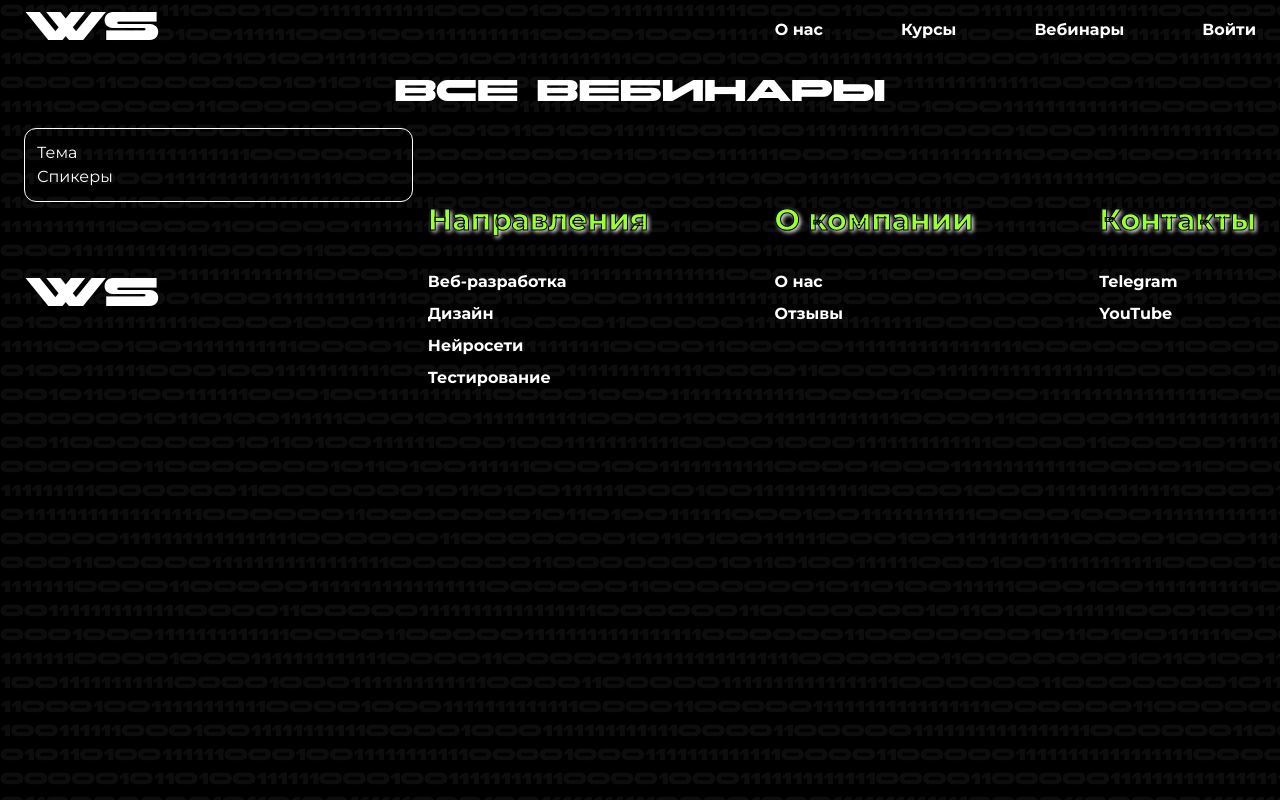
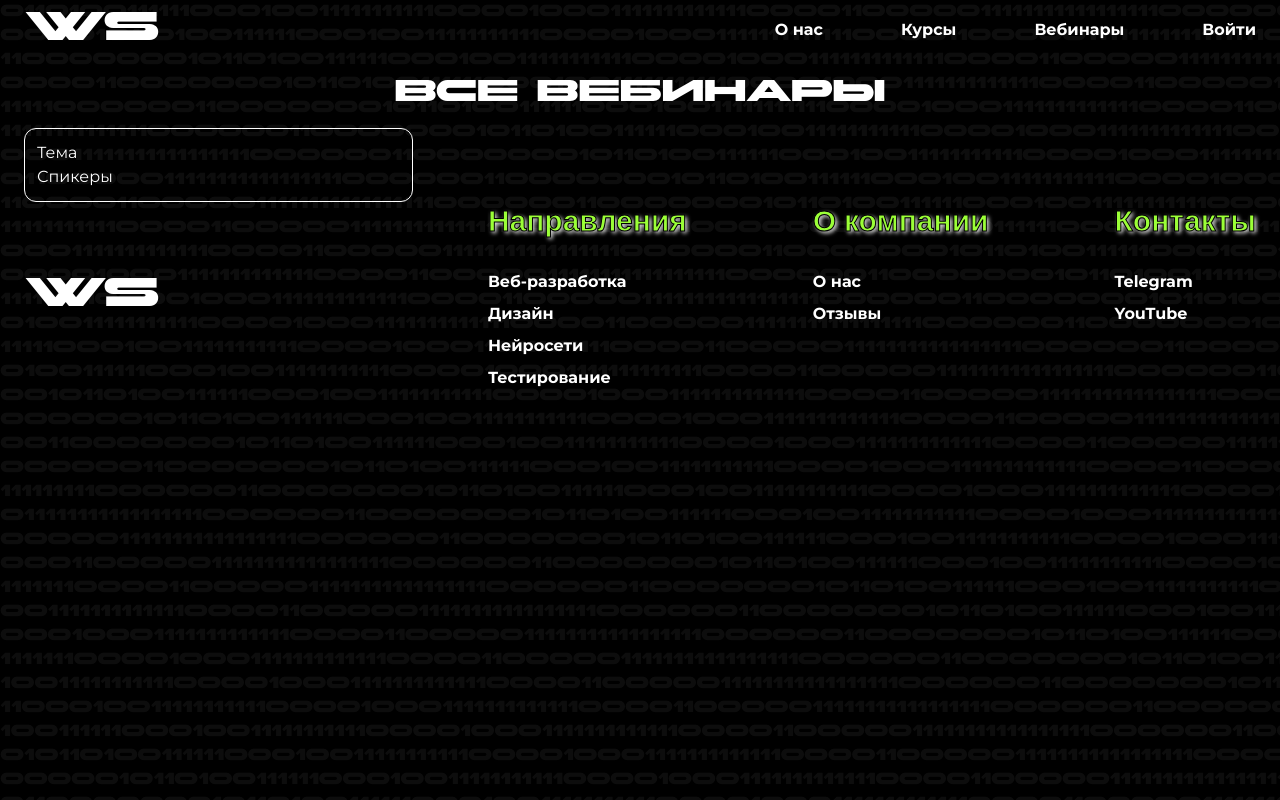
Before and after one commit to veexyy/webstudy, a React (Vite) app: page /webinars in a window 1280 px wide. Built offline with nearby package versions, Linux system fonts and the light colour scheme; no server answers; the database is empty.

Commit message:
fix: font fix

```diff
--- a/index.html
+++ b/index.html
@@ -9,8 +9,11 @@
       rel="stylesheet"
       crossorigin
     />
+    <link rel="preconnect" href="https://fonts.googleapis.com" />
+    <link rel="preconnect" href="https://fonts.gstatic.com" crossorigin />
     <link
-      href="https://firebasestorage.googleapis.com/v0/b/webstudy-1b851.appspot.com/o/fonts%2FAKONY.woff2?alt=media&token=c0c7ae21-6b1a-469e-8c46-68a56fdccd5b"
+      href="https://fonts.googleapis.com/css2?family=Open+Sans&display=swap"
+      rel="stylesheet"
     />
     <meta charset="UTF-8" />
     <meta name="viewport" content="width=device-width, initial-scale=1.0" />
--- a/src/components/footer/Column.tsx
+++ b/src/components/footer/Column.tsx
@@ -5,7 +5,7 @@
   return (
     <div>
       <div
-        className="text-[#9BFF37] font-montserrat font-bold text-stroke-sm stroke-1 mb-[32px] text-shadow-sm text-3xl shadow-white relative z-10"
+        className="text-[#9BFF37] font-sans font-bold text-stroke-sm stroke-1 mb-[32px] text-shadow-sm text-3xl shadow-white relative z-10"
         style={{ WebkitTextStroke: "1px black" }}
       >
         {title}
--- a/tailwind.config.js
+++ b/tailwind.config.js
@@ -19,6 +19,7 @@
       fontFamily: {
         montserrat: ["Montserrat", "sans-serif"],
         akony: ["Akony", "sans-serif"],
+        sans: ["Open Sans", "sans-serif"],
       },
       FontFace: {
         akony: {
```
